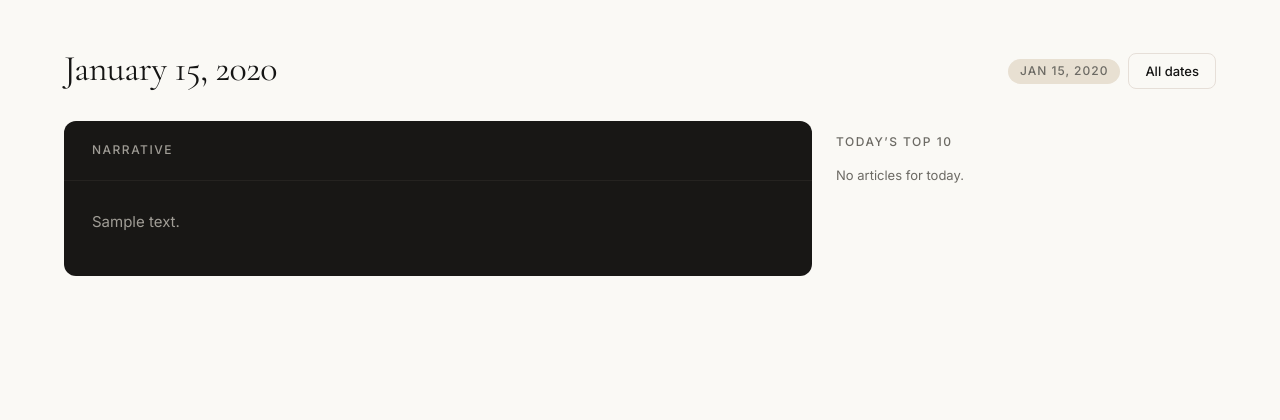
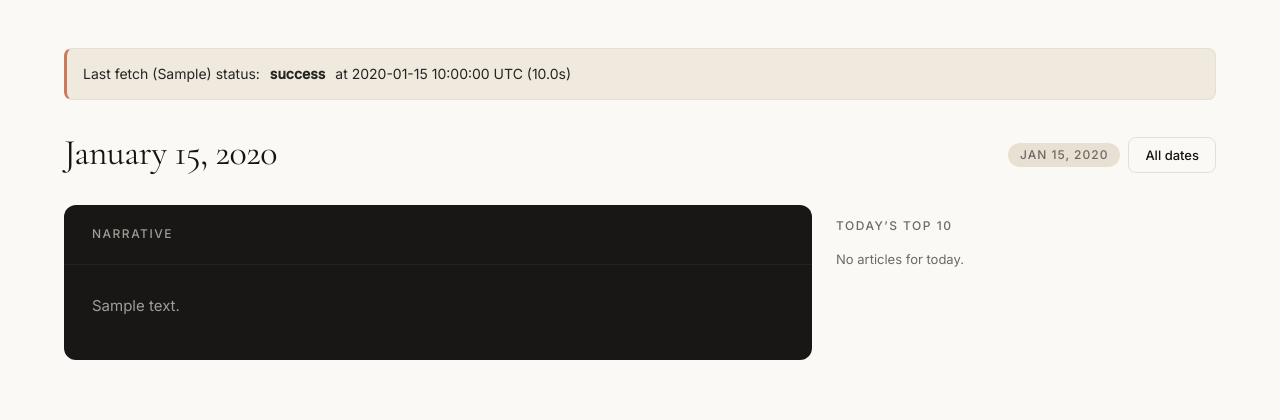
Before and after one commit to batraprashant/NewsNarrative, a Flask app: page / in a window 1280 px wide. Shown: the part 72-492 px from the top of the page. Run offline with Flask 3, Linux system fonts and the light colour scheme; tables that the repository leaves empty hold one stand-in row (values such as "Sample post").

Commit message:
Add persistent fetch run tracking and broaden test coverage.
Record fetch lifecycle state in the database for better reliability visibility, surface latest run status in the UI, and add unit/integration/E2E pytest coverage with CI automation for non-e2e test runs.

Co-authored-by: Cursor <cursoragent@cursor.com>

```diff
--- a/app.py
+++ b/app.py
@@ -22,7 +22,7 @@ from markupsafe import Markup
 
 load_dotenv()
 
-from models import Article, Narrative, db
+from models import Article, FetchRun, Narrative, db
 
 # Basic startup/runtime logging for diagnostics.
 logging.basicConfig(
@@ -147,9 +147,36 @@ def _save_fetch_result(narrative_text, today_articles, past_weeks, fetch_date):
     )
 
 
+def _start_fetch_run(force):
+    with app.app_context():
+        run = FetchRun(
+            trigger_type="manual" if force else "scheduled",
+            status="running",
+            started_at=datetime.utcnow(),
+        )
+        db.session.add(run)
+        db.session.commit()
+        return run.id
+
+
+def _finish_fetch_run(run_id, status, duration_seconds, error_message=None):
+    if run_id is None:
+        return
+    with app.app_context():
+        run = db.session.get(FetchRun, run_id)
+        if not run:
+            return
+        run.status = status
+        run.completed_at = datetime.utcnow()
+        run.duration_seconds = duration_seconds
+        run.error_message = (error_message or "")[:2000] or None
+        db.session.commit()
+
+
 def fetch_and_save(force=False):
     global _is_fetching, _last_fetch_error
     run_started = time.perf_counter()
+    fetch_run_id = None
     LOGGER.info("Fetch run requested (force=%s).", force)
     with _fetch_lock:
         if _is_fetching:
@@ -160,6 +187,7 @@ def fetch_and_save(force=False):
     LOGGER.info("Fetch run started (force=%s).", force)
 
     try:
+        fetch_run_id = _start_fetch_run(force)
         from fetcher import fetch_all
 
         today = datetime.now().date()
@@ -173,9 +201,11 @@ def fetch_and_save(force=False):
         _save_fetch_result(narrative_text, today_articles, past_weeks, today)
         _last_fetch_error = None
         elapsed = time.perf_counter() - run_started
+        _finish_fetch_run(fetch_run_id, "success", elapsed)
         LOGGER.info("Fetch run complete for %s (duration=%.2fs).", today, elapsed)
     except Exception as exc:
         elapsed = time.perf_counter() - run_started
+        _finish_fetch_run(fetch_run_id, "failed", elapsed, str(exc))
         _last_fetch_error = (
             "Could not generate today's narrative. Please try again in a minute. "
             "If this keeps happening, check server logs for the exact API error."
@@ -223,12 +253,14 @@ def index():
     if not narrative:
         recent = Narrative.query.order_by(Narrative.fetch_date.desc()).all()
         narrative = next((item for item in recent if (item.content or "").strip()), None)
+    latest_fetch_run = FetchRun.query.order_by(FetchRun.started_at.desc()).first()
     return render_template(
         "index.html",
         narrative=narrative,
         today=today,
         fetching=_is_fetching,
         fetch_error=_last_fetch_error,
+        latest_fetch_run=latest_fetch_run,
     )
 
 
@@ -255,6 +287,7 @@ def view_narrative(date_str):
         today=today,
         fetching=_is_fetching,
         fetch_error=_last_fetch_error,
+        latest_fetch_run=FetchRun.query.order_by(FetchRun.started_at.desc()).first(),
     )
 
 
--- a/models.py
+++ b/models.py
@@ -46,3 +46,15 @@ class Article(db.Model):
     published_at = db.Column(db.String(20))
     article_type = db.Column(db.String(20), nullable=False)  # 'today' | 'week_1'..'week_4'
     week_label = db.Column(db.String(50))
+
+
+class FetchRun(db.Model):
+    __tablename__ = "fetch_runs"
+
+    id = db.Column(db.Integer, primary_key=True)
+    trigger_type = db.Column(db.String(20), nullable=False)  # 'manual' | 'scheduled'
+    status = db.Column(db.String(20), nullable=False)  # 'running' | 'success' | 'failed'
+    started_at = db.Column(db.DateTime, default=datetime.utcnow, nullable=False, index=True)
+    completed_at = db.Column(db.DateTime)
+    duration_seconds = db.Column(db.Float)
+    error_message = db.Column(db.Text)
--- /dev/null
+++ b/pytest.ini
@@ -0,0 +1,3 @@
+[pytest]
+markers =
+    e2e: live integration tests that require real external API keys/network
--- a/templates/index.html
+++ b/templates/index.html
@@ -14,6 +14,18 @@
 {% if fetch_error %}
 <div class="nn-alert warning">
   {{ fetch_error }}
+</div>
+{% endif %}
+
+{% if latest_fetch_run and not fetching %}
+<div class="nn-alert {{ 'warning' if latest_fetch_run.status == 'failed' else '' }}">
+  Last fetch ({{ latest_fetch_run.trigger_type }}) status: <strong>{{ latest_fetch_run.status }}</strong>
+  {% if latest_fetch_run.completed_at %}
+    at {{ latest_fetch_run.completed_at.strftime("%Y-%m-%d %H:%M:%S UTC") }}
+  {% endif %}
+  {% if latest_fetch_run.duration_seconds is not none %}
+    ({{ "%.1f"|format(latest_fetch_run.duration_seconds) }}s)
+  {% endif %}
 </div>
 {% endif %}
 
```
Also changed, not shown: tests/test_e2e_live_fetch.py (added, +20 -0 lines), tests/test_fetch_integration.py (added, +51 -0 lines), tests/test_fetcher_unit.py (added, +82 -0 lines), .github/workflows/tests.yml (added), README.md.
